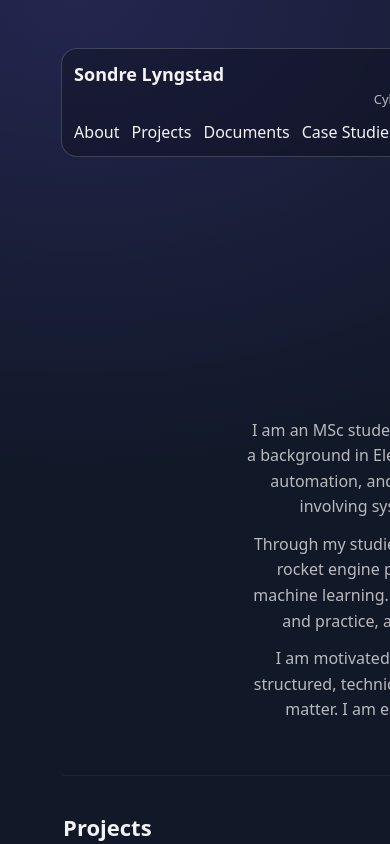
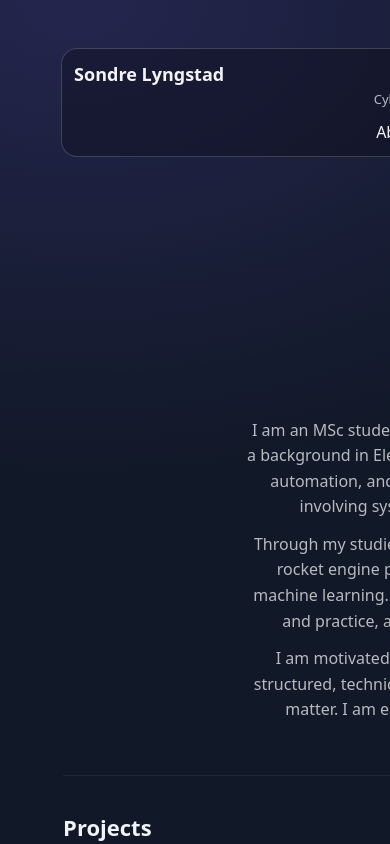
Before and after one commit to solyn00/sondre-portfolio, a Vue app: page / in a window 390 px wide. Shown: the top 844 px of the page. Built offline with nearby package versions, Linux system fonts and the light colour scheme.

Commit message:
fix iphone view

```diff
--- a/src/App.vue
+++ b/src/App.vue
@@ -409,6 +409,16 @@ onBeforeUnmount(() => {
   --muted: rgba(255, 255, 255, 0.70);
 }
 
+
+/* 🔒 iOS Safari flex overflow fix */
+.header,
+.header * {
+  min-width: 0;
+}
+
+
+
+
 .page,
 .header,
 .main,
@@ -419,9 +429,8 @@ onBeforeUnmount(() => {
 .header,
 .brand,
 .headerRight,
-.nav {
-  min-width: 0;           /* prevents flex children from forcing overflow */
-}
+
+
 
 .brand .title {
   overflow-wrap: anywhere;
@@ -696,16 +705,6 @@ a:hover { text-decoration: underline; }
 }
 .brand .name { font-size: 18px; font-weight: 700; }
 .brand .title { font-size: 13px; color: var(--muted); margin-top: 2px; }
-.nav {
-  display: flex;
-  flex-wrap: nowrap;        /* aldri bryt linje */
-  gap: 10px;
-  justify-content: flex-end;
-  white-space: nowrap;      /* holder links på én linje */
-  overflow-x: auto;         /* scroll hvis det blir for trangt */
-  -webkit-overflow-scrolling: touch;
-  scrollbar-width: none;
-}
 
 .nav::-webkit-scrollbar {
   display: none;
@@ -870,25 +869,26 @@ html, body {
     overflow-wrap: anywhere;
   }
 
-  /* Nav wraps instead of forcing overflow */
+  /* ✅ MOBILE NAV (this fixes the width / zoom issue) */
   .nav {
     width: 100%;
     justify-content: flex-start;
     flex-wrap: wrap;
     white-space: normal;
     gap: 12px;
+    overflow-x: visible; /* CRITICAL */
   }
 
-  /* ✅ 1 column cards on mobile (Projects/Skills/etc.) */
+  /* ✅ 1 column cards on mobile (Projects / Skills / etc.) */
   .grid {
     grid-template-columns: 1fr;
   }
 
   .card {
-    grid-column: 1 / -1; /* full width */
+    grid-column: 1 / -1;
   }
 
-  /* ✅ Case studies: Problem/Solution/Result stacked vertically */
+  /* ✅ Case studies stacked vertically */
   .caseGrid {
     grid-template-columns: 1fr;
   }
@@ -902,13 +902,13 @@ html, body {
     grid-column: 1 / -1;
   }
 
-  /* Slightly smaller photo */
+  /* Slightly smaller profile image */
   .profileImage {
     width: 150px;
     height: 150px;
   }
 
-  /* Optional: make long titles less huge */
+  /* Smaller titles on mobile */
   .card h3 {
     font-size: 15px;
     line-height: 1.25;
```
